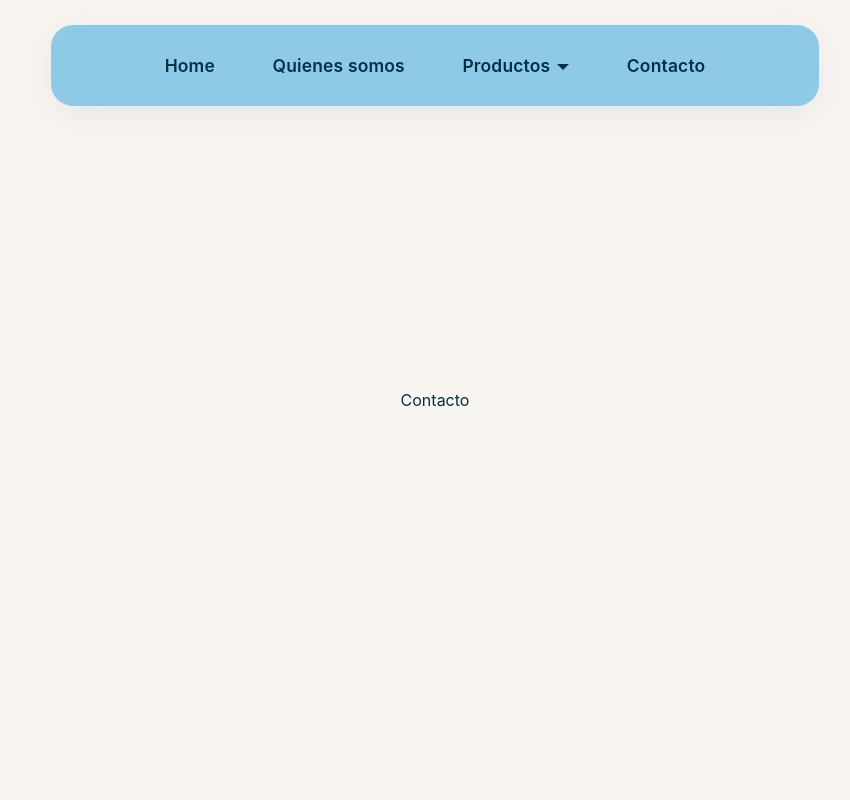
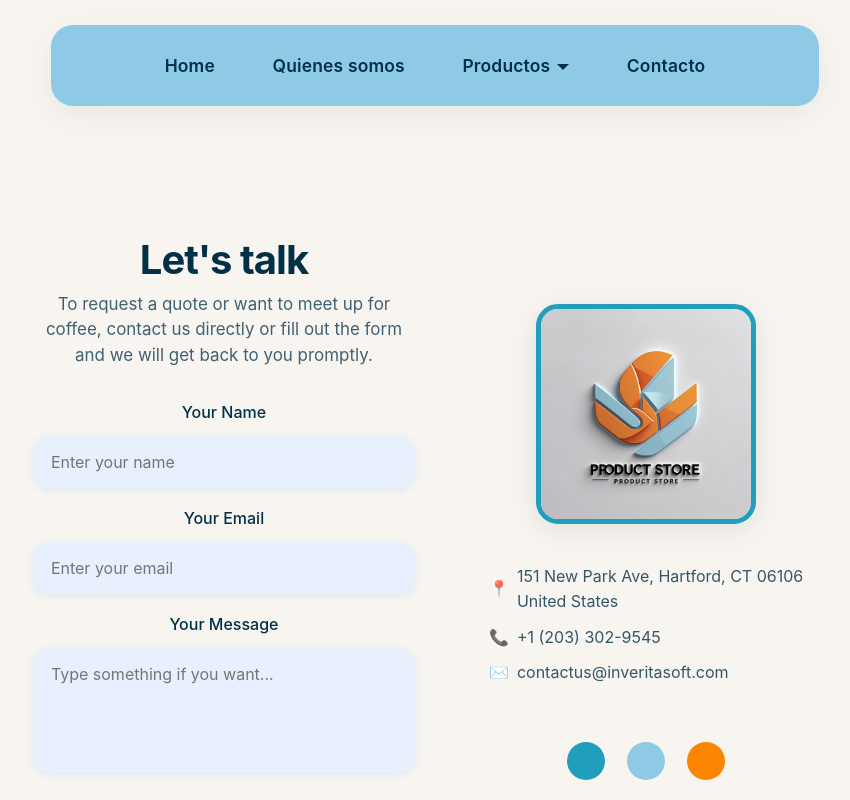
Before and after one commit to AbrilVS/TP7_ProductosEFSI, a React (Vite) app: page /contacto in a window 1280 px wide. Shown: the top 800 px of the page, without its empty margins (205-1055 px from the left). Built offline with nearby package versions, Linux system fonts and the light colour scheme.

Commit message:
terminando

```diff
--- a/src/App.jsx
+++ b/src/App.jsx
@@ -10,6 +10,7 @@ import './styles/Card.css'
 import './styles/DetalleCard.css'
 import './styles/MainLayout.css'
 import './styles/QuienesSomos.css'
+import './styles/Buscador.css'
 import DetalleProd from "./pages/DetalleProd.jsx";
 import Home from "./pages/Home.jsx";
 import QuienesSomos from "./pages/QuienesSomos.jsx";
@@ -18,8 +19,6 @@ import Productos from "./pages/Productos.jsx";
 
 
 function App() {
-
-
 
 return (
     <>
@@ -30,6 +29,7 @@ return (
             <Route path="/home" element={<Home/>} />
             <Route path="/productos" element={<Productos/>} />
             <Route path="/productos/:category" element={<Productos/>} />
+            <Route path="/productos/:title" element={<Productos/>} />
             <Route path="/quienessomos" element={<QuienesSomos/>} />
             <Route path="/contacto" element={<Contacto/>} />
             <Route path="/detalleProd/:id" element={<DetalleProd/>} />
--- /dev/null
+++ b/src/components/Buscador.jsx
@@ -0,0 +1,17 @@
+import React from 'react';
+
+function Buscador({ value, onChange }) {
+  return (
+    <div className="buscador-container">
+      <input
+        type="text"
+        placeholder="Buscar productos..."
+        value={value}
+        onChange={e => onChange(e.target.value)}
+        className="buscador-input"
+      />
+    </div>
+  );
+}
+
+export default Buscador;
--- a/src/layouts/MainLayout.jsx
+++ b/src/layouts/MainLayout.jsx
@@ -38,7 +38,15 @@ const MainLayout = () => {
                 <Link className="nav-link" to="/contacto">Contacto</Link>
             </li>
         </ul>
-        <Outlet />
+
+
+       <div className="main-content">
+            <Outlet />
+        </div>
+
+        <footer className="minimal-footer">
+         <span>&copy; 2025 Tienda Bonita · Hecho con <span className="heart">♥</span> en Argentina</span>
+        </footer>
 
     </>
   )
--- a/src/pages/Contacto.jsx
+++ b/src/pages/Contacto.jsx
@@ -1,9 +1,59 @@
-import React from 'react'
-
+import React from 'react';
+import logo from '../assets/logo.png';
 const Contacto = () => {
   return (
-    <div>Contacto</div>
-  )
-}
+    <div className="contacto-container">
+      <div className="contacto-form-section">
+        <h1 className="contacto-title">Let's talk</h1>
+        <p className="contacto-description">
+          To request a quote or want to meet up for coffee, contact us directly or fill out the form and we will get back to you promptly.
+        </p>
+        <form className="contacto-form">
+          <label>
+            Your Name
+            <input type="text" placeholder="Enter your name" />
+          </label>
+          <label>
+            Your Email
+            <input type="email" placeholder="Enter your email" />
+          </label>
+          <label>
+            Your Message
+            <textarea rows={4} placeholder="Type something if you want..." />
+          </label>
+          <button className="button-secondary" type="submit">Send Message</button>
+        </form>
+      </div>
+      <div className="contacto-info-section">
+        <div className="contacto-illustration">
+          <img className="hero-img" src={logo} alt="Productos destacados" />
+        </div>
+        <div className="contacto-info">
+          <p>
+            <span role="img" aria-label="location">📍</span> 151 New Park Ave, Hartford, CT 06106<br/>
+            United States
+          </p>
+          <p>
+            <span role="img" aria-label="phone">📞</span> +1 (203) 302-9545
+          </p>
+          <p>
+            <span role="img" aria-label="email">✉️</span> contactus@inveritasoft.com
+          </p>
+        </div>
+        <div className="contacto-social">
+          <a href="#" className="social-icon facebook" aria-label="Facebook">
+            <i className="fab fa-facebook-f"></i>
+          </a>
+          <a href="#" className="social-icon twitter" aria-label="Twitter">
+            <i className="fab fa-twitter"></i>
+          </a>
+          <a href="#" className="social-icon instagram" aria-label="Instagram">
+            <i className="fab fa-instagram"></i>
+          </a>
+        </div>
+      </div>
+    </div>
+  );
+};
 
-export default Contacto
+export default Contacto;
--- a/src/pages/Home.jsx
+++ b/src/pages/Home.jsx
@@ -2,6 +2,7 @@ import React from 'react'
 import logo from '../assets/logo.png';
 import { Link } from 'react-router-dom';
 const Home = () => {
+
   return (
     <main className="home-main">
 
@@ -48,9 +49,7 @@ const Home = () => {
         </p>
       </section>
 
-      <footer className="minimal-footer">
-        <span>&copy; 2025 Tienda Bonita · Hecho con <span className="heart">♥</span> en Argentina</span>
-      </footer>
+
     </main>
   )
 }
--- /dev/null
+++ b/src/styles/Buscador.css
@@ -0,0 +1,38 @@
+.buscador-container {
+    position: absolute;
+    top: 40px;           /* Ajusta este valor según el padding/margin de tu navbar */
+    right: 200px;         /* Más cerca del navbar */
+    z-index: 100;
+    display: flex;
+    justify-content: flex-end;
+    width: auto;
+  }
+
+  .buscador-input {
+    width: 230px;
+    max-width: 90vw;
+    padding: 0.6rem 1.2rem;
+    border-radius: 1.2rem;
+    border: 1.5px solid var(--azul-claro, #8ecae6);
+    font-size: 1rem;
+    outline: none;
+    background: #f8f5f1;
+    color: var(--azul-oscuro, #023047);
+    transition: border .2s, box-shadow .2s;
+    box-shadow: 0 2px 8px 0 #8ecae644;
+  }
+  .buscador-input:focus {
+    border: 2px solid var(--celeste, #219ebc);
+  }
+
+  @media (max-width: 900px) {
+    .buscador-container {
+      top: 18px;
+      right: 12px;
+    }
+    .buscador-input {
+      width: 140px;
+      padding: 0.5rem 0.7rem;
+      font-size: 0.97rem;
+    }
+  }
--- a/src/styles/Contacto.css
+++ b/src/styles/Contacto.css
@@ -0,0 +1,177 @@
+:root {
+    --azul-claro: #8ecae6;
+    --celeste: #219ebc;
+    --azul-oscuro: #023047;
+    --amarillo: #ffb703;
+    --naranja: #fb8500;
+    --beige: #f8f5f1;
+  }
+
+  .contacto-container {
+    display: flex;
+    flex-wrap: wrap;
+    background: var(--beige);
+    min-height: 100vh;
+    align-items: center;
+    justify-content: center;
+    padding: 40px 10px;
+    gap: 40px;
+  }
+
+  .contacto-form-section {
+    background: transparent;
+    flex: 1 1 340px;
+    max-width: 450px;
+    min-width: 320px;
+    display: flex;
+    flex-direction: column;
+    justify-content: center;
+  }
+
+  .contacto-title {
+    color: var(--azul-oscuro);
+    font-size: 2.5rem;
+    font-weight: bold;
+    margin-bottom: 10px;
+    letter-spacing: -1px;
+  }
+
+  .contacto-description {
+    color: var(--azul-oscuro);
+    opacity: 0.75;
+    margin-bottom: 32px;
+    font-size: 1.06rem;
+  }
+
+  .contacto-form label {
+    display: flex;
+    flex-direction: column;
+    color: var(--azul-oscuro);
+    margin-bottom: 18px;
+    font-size: 1rem;
+    font-weight: 500;
+    gap: 6px;
+  }
+
+  .contacto-form input,
+  .contacto-form textarea {
+    border: none;
+    background: #e8f0fe;
+    border-radius: 16px;
+    padding: 14px 18px;
+    font-size: 1rem;
+    margin-top: 6px;
+    color: var(--azul-oscuro);
+    outline: none;
+    resize: none;
+    transition: box-shadow 0.2s;
+    box-shadow: 0 2px 8px #8ecae644;
+  }
+
+  .contacto-form input:focus,
+  .contacto-form textarea:focus {
+    box-shadow: 0 0 0 2px var(--azul-claro);
+  }
+
+  .contacto-form textarea {
+    min-height: 80px;
+  }
+
+  /* BOTÓN SECUNDARIO ESTILO PERSONALIZADO */
+  .button-secondary {
+    background: var(--amarillo);
+    color: var(--azul-oscuro);
+    border: none;
+    padding: 0.55rem 1.4rem;
+    border-radius: 1.2rem;
+    font-size: 1rem;
+    font-weight: 600;
+    cursor: pointer;
+    transition: background .18s, color .18s;
+    outline: none;
+    box-shadow: 0 2px 8px 0 rgba(255,183,3,0.09);
+    margin-top: 14px;
+  }
+  .button-secondary:hover {
+    background: var(--celeste);
+    color: #fff;
+  }
+
+
+  .contacto-info-section {
+    flex: 1 1 340px;
+    max-width: 450px;
+    min-width: 280px;
+    display: flex;
+    flex-direction: column;
+    align-items: center;
+    gap: 24px;
+  }
+
+  .contacto-illustration img {
+    width: 220px;
+    max-width: 100%;
+    display: block;
+    margin-bottom: 16px;
+  }
+
+  .contacto-info {
+    font-size: 1rem;
+    color: var(--azul-oscuro);
+    opacity: 0.8;
+    margin-bottom: 10px;
+    line-height: 1.6;
+    text-align: left;
+  }
+
+  .contacto-info p {
+    margin: 0 0 10px 0;
+    display: flex;
+    align-items: center;
+    gap: 8px;
+  }
+
+  .contacto-social {
+    display: flex;
+    gap: 22px;
+    justify-content: flex-start;
+    margin-top: 12px;
+  }
+
+  .social-icon {
+    width: 38px;
+    height: 38px;
+    background: var(--azul-claro);
+    border-radius: 50%;
+    display: inline-flex;
+    align-items: center;
+    justify-content: center;
+    color: #fff;
+    font-size: 1.35rem;
+    transition: background 0.2s, transform 0.15s;
+    text-decoration: none;
+  }
+
+  .social-icon.facebook { background: var(--celeste); }
+  .social-icon.twitter  { background: var(--azul-claro); }
+  .social-icon.instagram { background: var(--naranja); }
+
+  .social-icon:hover {
+    filter: brightness(1.1);
+    transform: translateY(-2px) scale(1.08);
+  }
+
+  @media (max-width: 900px) {
+    .contacto-container {
+      flex-direction: column;
+      gap: 28px;
+      padding: 30px 0;
+    }
+    .contacto-form-section, .contacto-info-section {
+      max-width: 98vw;
+    }
+  }
+
+  body {
+    background: var(--beige);
+  }
--- a/src/styles/Home.css
+++ b/src/styles/Home.css
@@ -210,24 +210,6 @@
     line-height: 1.5;
   }
 
-  /* .minimal-footer {
-    text-align: center;
-    color: var(--azul-oscuro);
-    font-size: 1rem;
-    padding: 2.3rem 0 1.5rem 0;
-    width: 100%;
-    margin-top: auto;
-    background: var(--celeste);
-    letter-spacing: 0.01em;
-    border-radius: var(--radius) var(--radius) 0 0;
-  } */
-
-  .heart {
-    color: var(--naranja);
-    font-size: 1.1em;
-    font-weight: 700;
-  }
-
   @media (max-width: 900px) {
     .hero {
       flex-direction: column-reverse;
--- a/src/styles/MainLayout.css
+++ b/src/styles/MainLayout.css
@@ -30,6 +30,8 @@
     list-style: none;
     min-height: 54px;
   }
+
+
 
   .nav-item {
     position: relative;
@@ -152,3 +154,17 @@
       font-size: .98rem;
     }
   }
+
+  body, #root {
+  min-height: 100vh;
+  display: flex;
+  flex-direction: column;
+}
+
+.main-content {
+  flex: 1 1 auto;
+  display: flex;
+  flex-direction: column;
+  align-items: center; /* Opcional, si quieres centrar el contenido verticalmente */
+  justify-content: center; /* Opcional */
+}
```
Also changed, not shown: src/pages/Productos.jsx (+21 -18 lines), src/styles/DetalleCard.css (+45 -34 lines).
